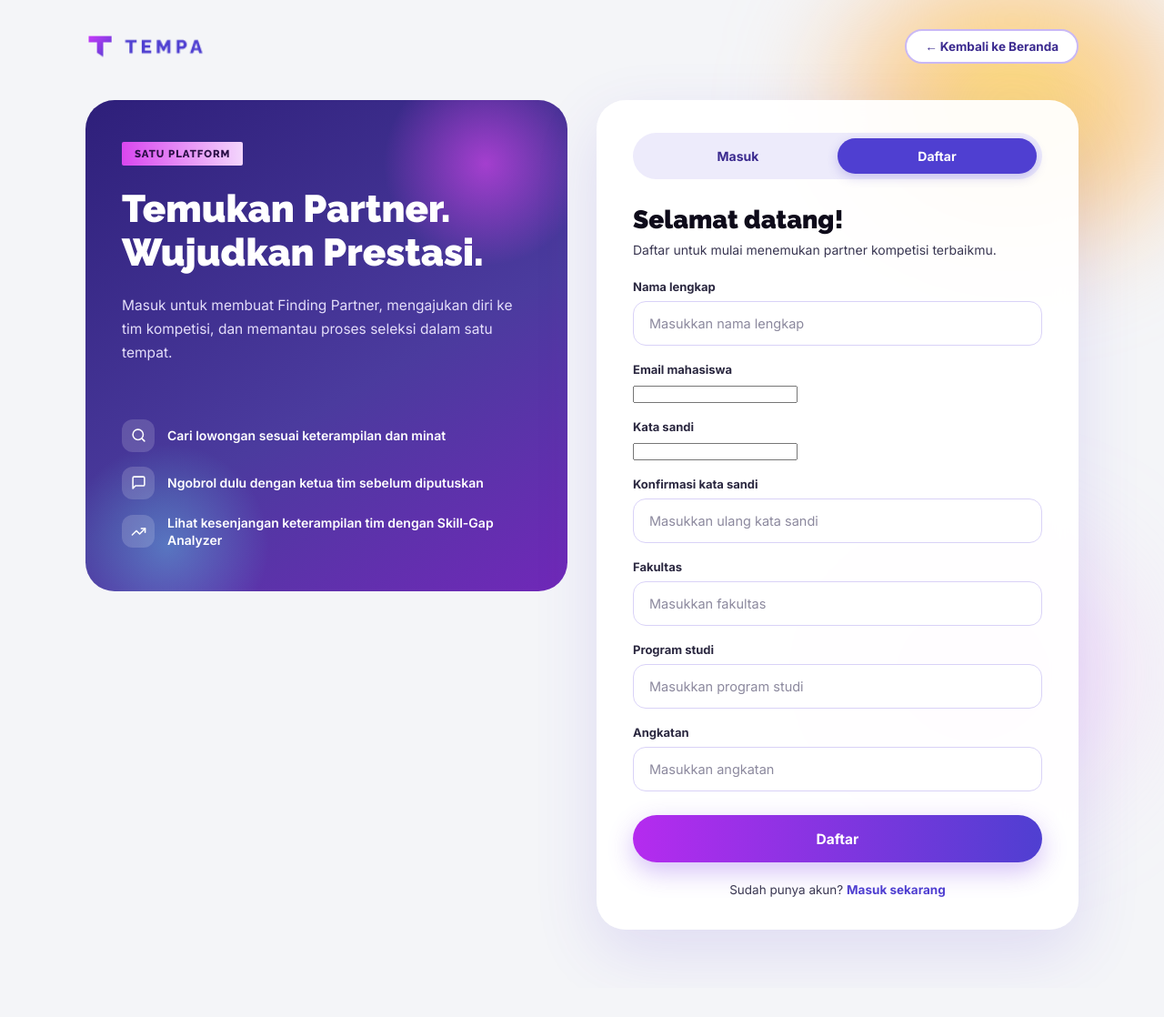
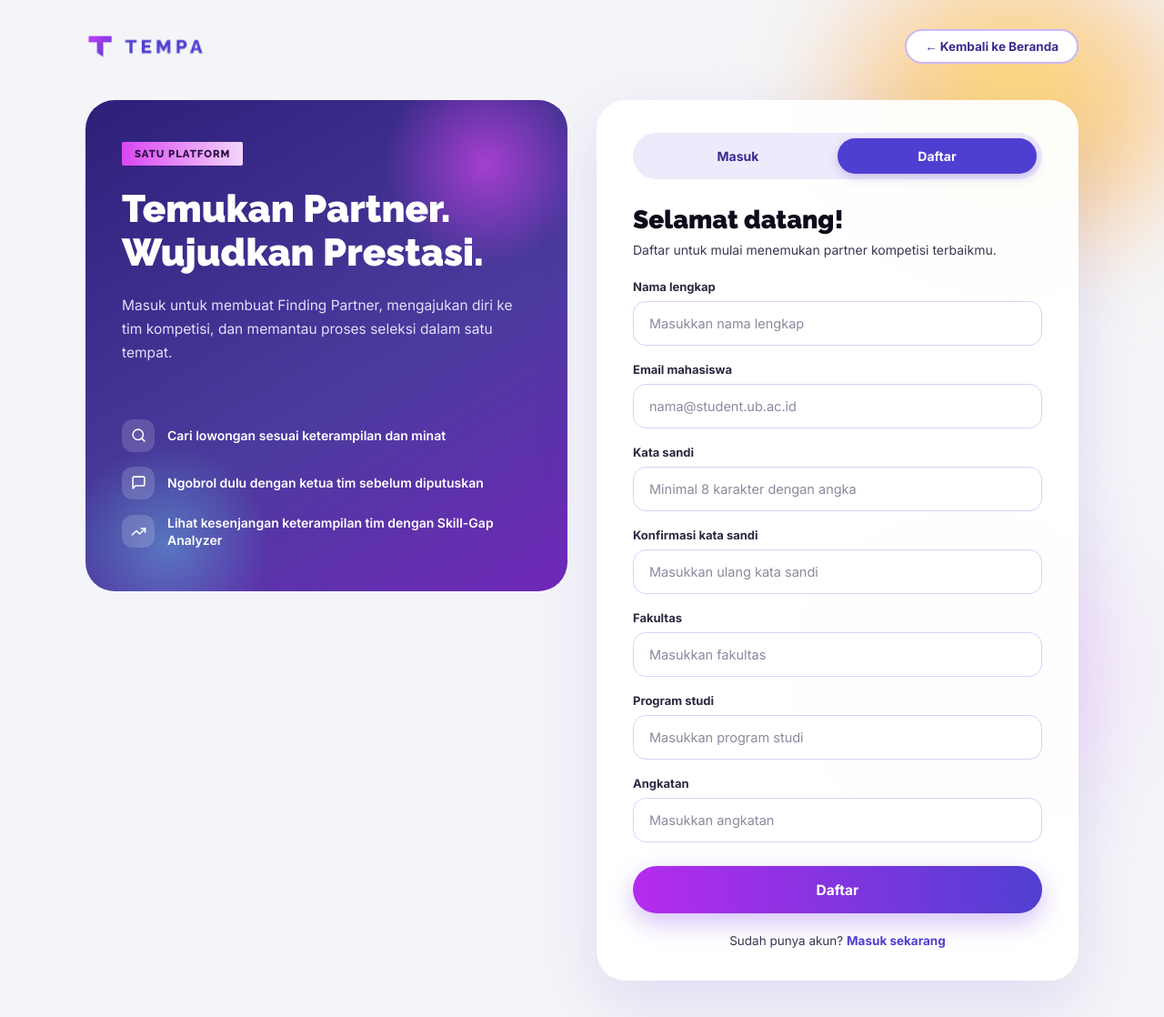
Before and after one commit to ilhamramadhan14/TEMPA-Project-PAW, a Laravel app: page /signup in a window 1280 px wide. Shown: the top 1118 px of the page at 91% size. Before the commit the page ends 1049 px from the top, so only its background shows below. Run offline with Laravel 12, Linux system fonts and the light colour scheme.

Commit message:
Memperbaiki  styling form daftar

```diff
--- a/resources/views/login.blade.php
+++ b/resources/views/login.blade.php
@@ -127,19 +127,23 @@
                             <div class="label-row">
                                 <label class="form-label" for="reg-name">Nama lengkap</label>
                             </div>
-                            <input type="text" id="reg-name" name="name" class="form-input" placeholder="Masukkan nama lengkap" required>
+                            <input type="text" id="reg-name" name="name" class="form-input" value="{{ old('name') }}" placeholder="Masukkan nama lengkap" required>
                         </div>
 
                         <div class="form-group">
                             <div class="label-row">
                                 <label class="form-label" for="reg-email">Email mahasiswa</label>
                             </div>
-                            <input type="email" name="email" value="{{ old('email') }}" pattern=".+@student\.ub\.ac\.id" title="Gunakan email @student.ub.ac.id" required>                        </div>
+                            <input type="email" id="reg-email" name="email" class="form-input" value="{{ old('email') }}" placeholder="nama@student.ub.ac.id" pattern=".+@student\.ub\.ac\.id" title="Gunakan email @student.ub.ac.id" required>
+                        </div>
+
                         <div class="form-group">
                             <div class="label-row">
                                 <label class="form-label" for="reg-password">Kata sandi</label>
                             </div>
-                            <input type="password" name="password" minlength="8" pattern="(?=.*\d).{8,}" title="Minimal 8 karakter dan mengandung setidaknya 1 angka" required>                        </div>
+                            <input type="password" id="reg-password" name="password" class="form-input" placeholder="Minimal 8 karakter dengan angka" minlength="8" pattern="(?=.*\d).{8,}" title="Minimal 8 karakter dan mengandung setidaknya 1 angka" required>
+                        </div>
+
                         <div class="form-group">
                             <div class="label-row">
                                 <label class="form-label" for="reg-password-confirm">Konfirmasi kata sandi</label>
@@ -151,21 +155,21 @@
                             <div class="label-row">
                                 <label class="form-label" for="reg-fakultas">Fakultas</label>
                             </div>
-                            <input type="text" id="reg-fakultas" name="fakultas" class="form-input" placeholder="Masukkan fakultas" required>
+                            <input type="text" id="reg-fakultas" name="fakultas" class="form-input" value="{{ old('fakultas') }}" placeholder="Masukkan fakultas" required>
                         </div>
 
                         <div class="form-group">
                             <div class="label-row">
                                 <label class="form-label" for="reg-prodi">Program studi</label>
                             </div>
-                            <input type="text" id="reg-prodi" name="program_studi" class="form-input" placeholder="Masukkan program studi" required>
+                            <input type="text" id="reg-prodi" name="program_studi" class="form-input" value="{{ old('program_studi') }}" placeholder="Masukkan program studi" required>
                         </div>
 
                         <div class="form-group">
                             <div class="label-row">
                                 <label class="form-label" for="reg-angkatan">Angkatan</label>
                             </div>
-                            <input type="number" id="reg-angkatan" name="angkatan" class="form-input" placeholder="Masukkan angkatan" required>
+                            <input type="number" id="reg-angkatan" name="angkatan" class="form-input" value="{{ old('angkatan') }}" placeholder="Masukkan angkatan" required>
                         </div>
 
                         <button type="submit" class="btn-submit" style="margin-top: 8px;">Daftar</button>
```
